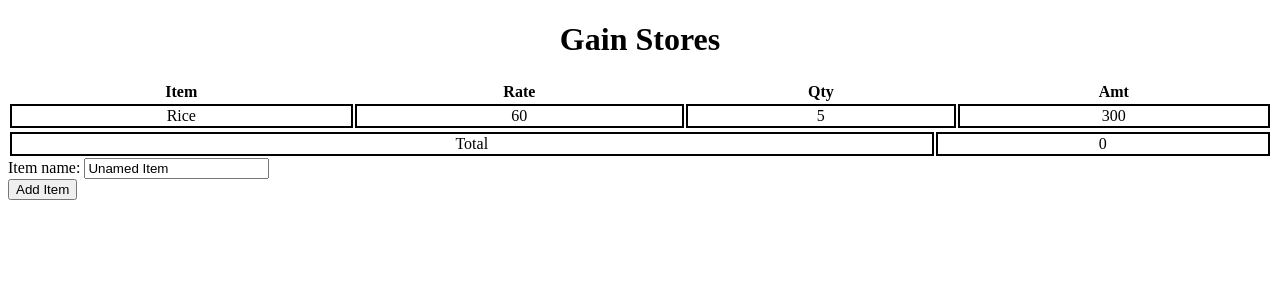
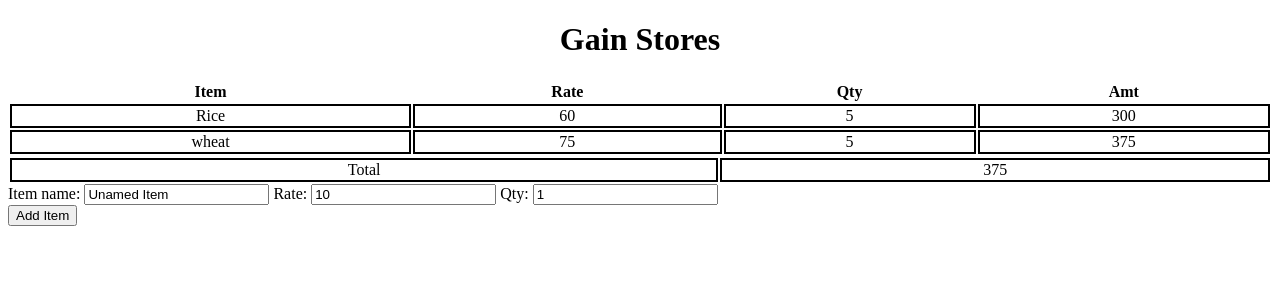
Before and after one commit to sree-rgb/shopwebapp, a Flask app: page / in a window 1280 px wide. Shown: the top 300 px of the page. Run offline with Flask 2, Linux system fonts and the light colour scheme.

Commit message:
before numbering

```diff
--- a/application.py
+++ b/application.py
@@ -18,8 +18,8 @@ def defaultlist():
 	# response={'status':'success'}
 	item=currentlist.getInfos()[-1]
 	itemname,rate,qty,amt=item[0],item[1],item[2],item[3]
-	print(itemname,rate,qty,amt)
 	response={'status':'success','itemname':itemname,'rate':rate,'qty':qty,'amt':amt}
+	print(response)
 	# response={'status':'success','itemname':itemname,'rate':rate,'qty':qty,'amt':amt}
 	return jsonify(response)
 
@@ -30,8 +30,10 @@ def gettotal():
 	return jsonify(response)
 
 @app.route("/additem",methods=['POST'])
-def addItem():
+def additem():
 	response={'status':'success'}
 	iname = request.form.get("iname")
-	print(iname)
+	rate = float(request.form.get("rate"))
+	qty = float(request.form.get("qty"))
+	currentlist.addItem(item(rate,qty,iname))
 	return jsonify(response)
--- a/static/main.js
+++ b/static/main.js
@@ -3,24 +3,31 @@ document.addEventListener('DOMContentLoaded', () => {
 
 
 function sendItem(){
-	alert('yes')
+
 	 const request1 = new XMLHttpRequest();
      const iname  =  document.querySelector('#iname').value;
+     const rate  =  document.querySelector('#rate').value;
+     const qty  =  document.querySelector('#qty').value;
      request1.open('POST','/additem');
        request1.onload = () => {
             //Extract  JSON data from request
-            const data = JSON.parse(request.responseText);
+            const response = JSON.parse(request1.responseText);
             // Update the result div
-            if (data.success) {
-
+            if (response.status=='success') {
+            	addList()
     }
+}
     const data = new FormData();
     data.append('iname',iname);
+    data.append('rate',rate);
+    data.append('qty',qty);
+    request1.send(data);
+        //Send request
 
-        //Send request
-    request1.send(data)
+
     return false;
-}
+
+};
 document.querySelector('#itembutton').onclick=()=>{sendItem()
 };
 
--- a/templates/index.html
+++ b/templates/index.html
@@ -34,6 +34,10 @@
 			<form>
 			<label for="iname">Item name:</label>
 				<input type="text" id="iname" name="Iname" value="Unamed Item">
+			<label for="rate">Rate:</label>
+				<input type="text" id="rate" name="rate" value="10">
+			<label for="rate">Qty:</label>
+				<input type="text" id="qty" name="qty" value="1">
 
 			</form>
 			<button id="itembutton">Add Item</button>
```
